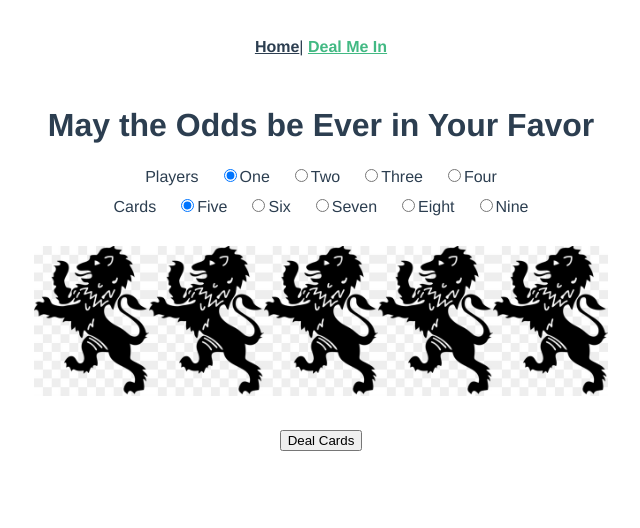
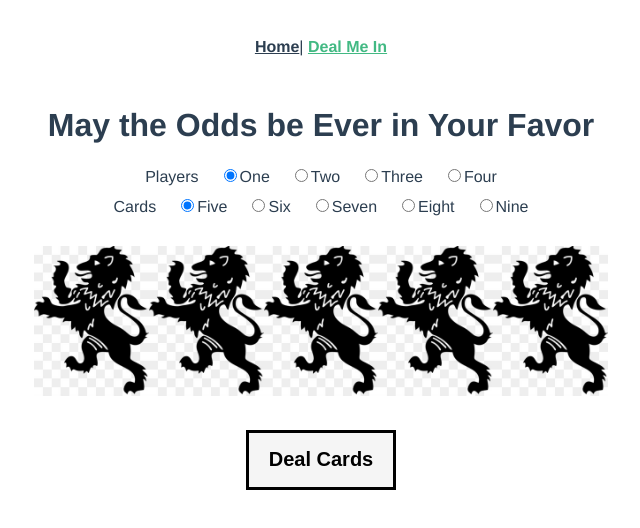
Before and after one commit to michaelgallipo/dke-card-dealer, a Vue app: page /#/deal in a window 1280 px wide. Shown: the top 528 px of the page, without its empty margins (319-959 px from the left). Built offline with nearby package versions, Linux system fonts and the light colour scheme.

Commit message:
Improved Deal Button

```diff
--- a/src/views/Deal.vue
+++ b/src/views/Deal.vue
@@ -66,7 +66,12 @@
         </span>
       </div>
     </div>
-    <button v-on:click="deal">Deal Cards</button>
+    <button
+      id="dealButton"
+      v-on:click="deal"
+      @mouseover="hover = true"
+      @mouseleave="hover = false"
+    >Deal Cards</button>
   </div>
 </template>
 
@@ -81,7 +86,8 @@ export default {
       show_player: 5,
       card: "",
       default_url: "../assets/logo.png",
-      test: "logo"
+      test: "logo",
+      hover: false
     };
   },
   created() {
@@ -222,6 +228,22 @@ export default {
   height: 150px;
 }
 
+#dealButton {
+  width: 150px;
+  height: 60px;
+  background-color: whitesmoke;
+  color: #000;
+  font-weight: bold;
+  border-style: solid;
+  border-width: 3px;
+  font-size: 20px;
+}
+
+#dealButton:hover {
+  background-color: navy;
+  color: white;
+}
+
 .playerButton {
   width: 100px;
   height: 50px;
```
